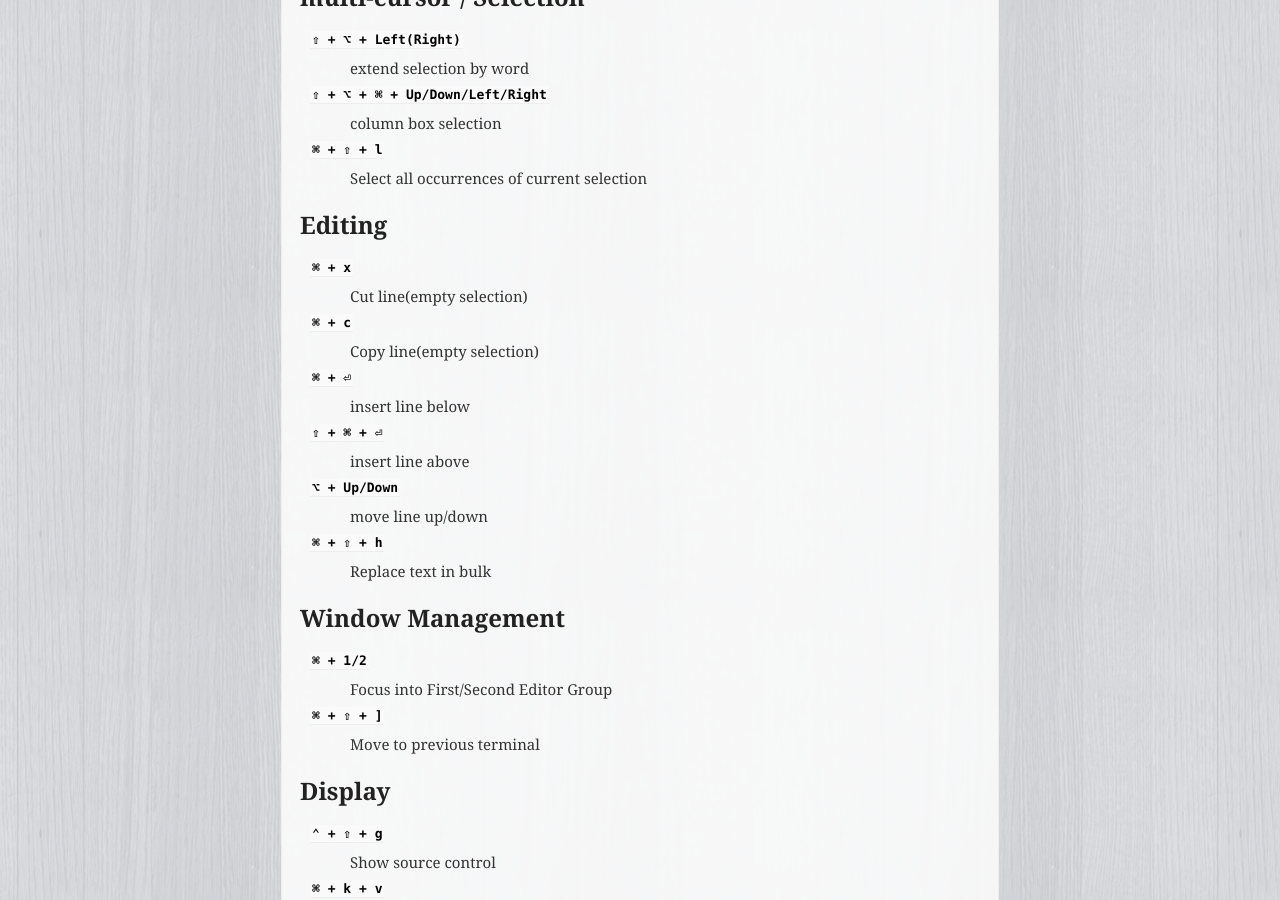
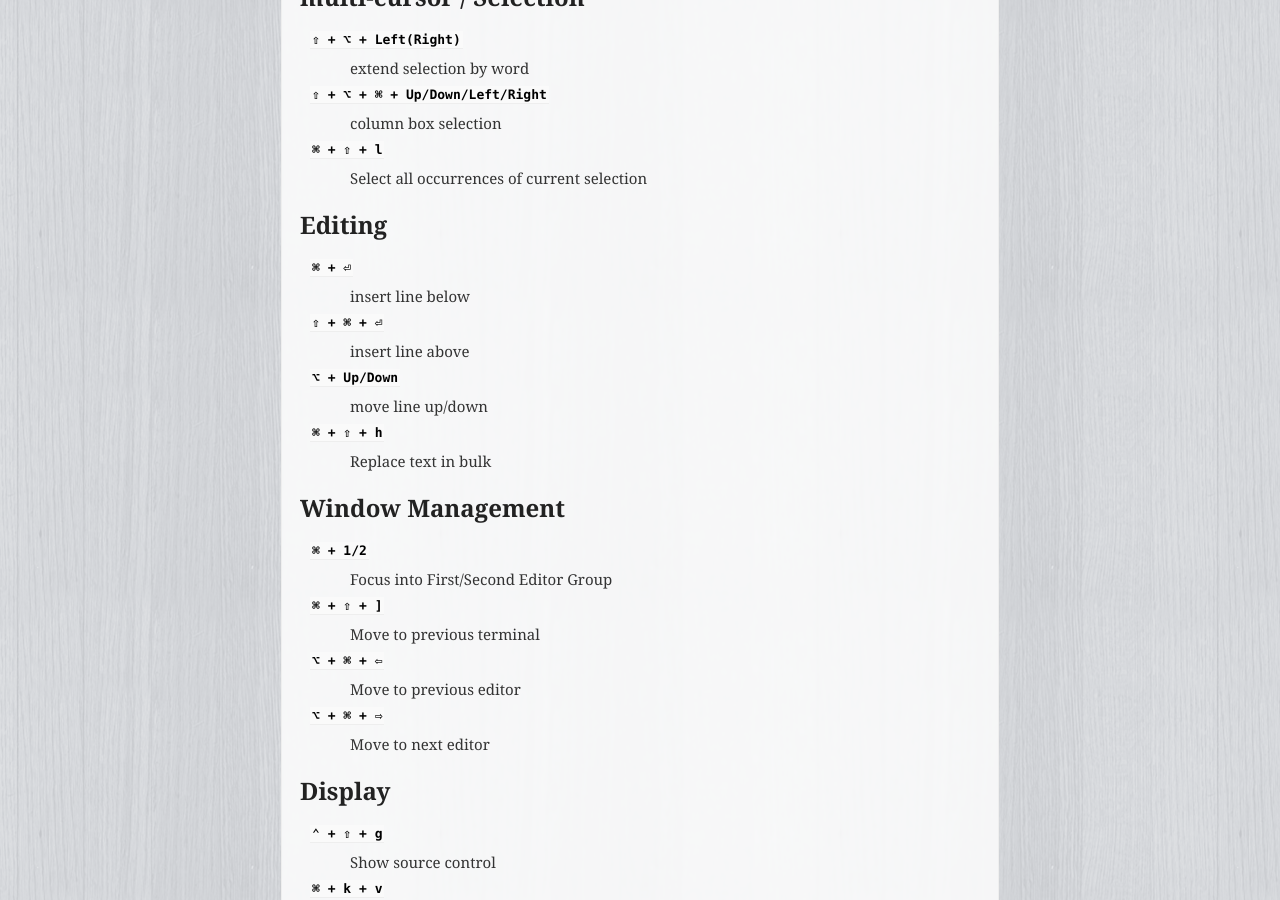
Before and after one commit to uraitakahito/shortcuts, a Sphinx documentation site: the page built from source/vscode.rst, in a window 1280 px wide and 900 px high, scrolled down 711 px. Built offline with Sphinx 7.4.7, drawn with Linux system fonts in a browser that asks for light colours.

Commit message:
Refactor keyboard shortcuts section in vscode.rst for clarity and consistency

```diff
--- a/source/vscode.rst
+++ b/source/vscode.rst
@@ -47,11 +47,11 @@ multi-cursor / Selection
 Editing
 =========================
 
-``⌘ + x``
-   Cut line(empty selection)
+.. ``⌘ + x``
+..    Cut line(empty selection)
 
-``⌘ + c``
-   Copy line(empty selection)
+.. ``⌘ + c``
+..    Copy line(empty selection)
 
 ``⌘ + ⏎``
    insert line below
@@ -73,6 +73,12 @@ Window Management
 
 ``⌘ + ⇧ + ]``
    Move to previous terminal
+
+``⌥ + ⌘ + ⇦``
+   Move to previous editor
+
+``⌥ + ⌘ + ⇨``
+   Move to next editor
 
 
 Display
```
